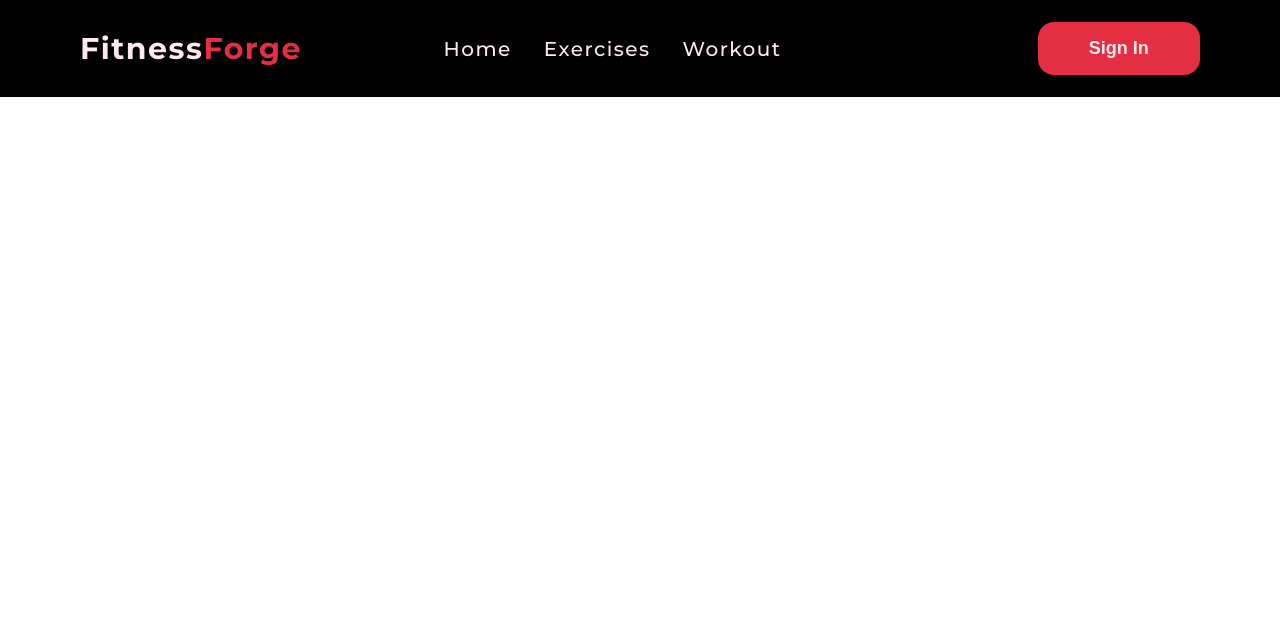
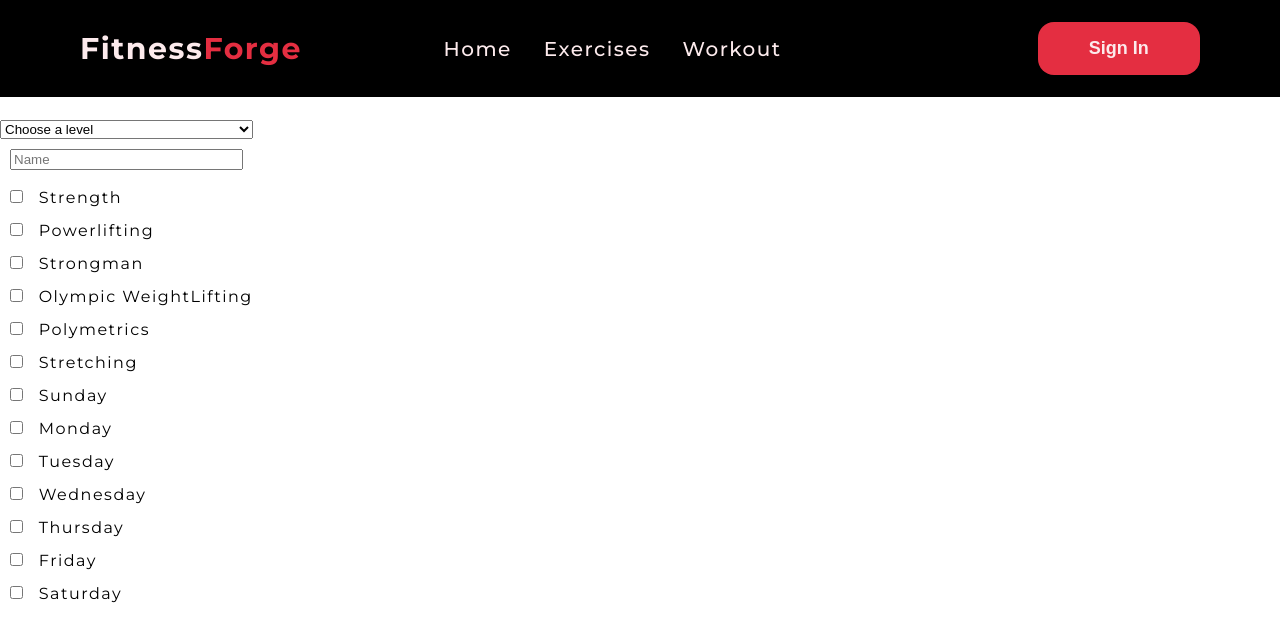
Before and after one commit to Karan2004xd/fitness-forge, a React (Create React App) app in the folder frontend/: page /workout/template in a window 1280 px wide. Shown: the top 640 px of the page. Built offline with nearby package versions, Linux system fonts and the light colour scheme; no server answers.

Commit message:
working on the workout page frontend

```diff
--- a/frontend/src/routes/template/template.component.tsx
+++ b/frontend/src/routes/template/template.component.tsx
@@ -1,6 +1,73 @@
+import './template.styles.css';
+
 const Template = () => {
   return (
-    <></>
+    <div className="main-container">
+      <form>
+
+        <select>
+          <option>Choose a level</option>
+          <option>Beginner</option>
+          <option>Intermediate</option>
+          <option>Expert</option>
+        </select>
+
+        <input type='text' placeholder={"Name"}/>
+
+        <label>
+          <input type='checkbox'/> Strength
+        </label>
+
+        <label>
+          <input type='checkbox'/> Powerlifting
+        </label>
+
+        <label>
+          <input type='checkbox'/> Strongman
+        </label>
+
+        <label>
+          <input type='checkbox'/> Olympic WeightLifting
+        </label>
+
+        <label>
+          <input type='checkbox'/> Polymetrics
+        </label>
+
+        <label>
+          <input type='checkbox'/> Stretching
+        </label>
+
+        <label>
+          <input type='checkbox'/> Sunday
+        </label>
+
+        <label>
+          <input type='checkbox'/> Monday
+        </label>
+
+        <label>
+          <input type='checkbox'/> Tuesday
+        </label>
+
+        <label>
+          <input type='checkbox'/> Wednesday
+        </label>
+
+        <label>
+          <input type='checkbox'/> Thursday
+        </label>
+
+        <label>
+          <input type='checkbox'/> Friday
+        </label>
+
+        <label>
+          <input type='checkbox'/> Saturday
+        </label>
+
+      </form>
+    </div>
   );
 }
 
--- /dev/null
+++ b/frontend/src/routes/template/template.styles.css
@@ -0,0 +1,14 @@
+.main-container form {
+  display: flex;
+  flex-direction: column;
+}
+
+input {
+  margin: 10px;
+}
+
+.main-container {
+  position: absolute;
+  top: 15%;
+  color: black;
+};
--- a/frontend/src/store/member/member.reducer.ts
+++ b/frontend/src/store/member/member.reducer.ts
@@ -96,6 +96,20 @@ const memberSlice = createSlice({
       state.error = action.payload;
       state.currentMember = null;
     },
+
+    refreshCurrentMemberStart: (state) => {
+      state.currentMember = null;
+      state.isAuthenticated = false;
+    },
+
+    refreshCurrentMemberSuccess: (state, action: PayloadAction<{ currentMember: Member }>) => {
+      state.currentMember = action.payload.currentMember;
+      state.isAuthenticated = true;
+    },
+
+    refreshCurrentMemberFailed: (state, action: PayloadAction<Object>) => {
+      state.error = action.payload;
+    }
   }
 });
 
@@ -115,7 +129,10 @@ export const {
   googleSignInFailed,
   getRefreshTokenStart,
   getRefreshTokenSuccess,
-  getRefreshTokenFailed
+  getRefreshTokenFailed,
+  refreshCurrentMemberStart,
+  refreshCurrentMemberFailed,
+  refreshCurrentMemberSuccess
 } = memberSlice.actions;
 
 export default memberSlice.reducer;
--- a/frontend/src/store/member/member.saga.ts
+++ b/frontend/src/store/member/member.saga.ts
@@ -1,4 +1,4 @@
-import { call, put, all, takeLatest } from "@redux-saga/core/effects";
+import { call, put, all, takeLatest, select } from "@redux-saga/core/effects";
 import { PayloadAction } from "@reduxjs/toolkit";
 import { AxiosResponse } from "axios";
 import { UserCredential } from "firebase/auth";
@@ -12,6 +12,9 @@ import {
   googleSignUpFailed,
   googleSignUpStart,
   googleSignUpSuccess,
+  refreshCurrentMemberFailed,
+  refreshCurrentMemberStart,
+  refreshCurrentMemberSuccess,
   signInFailed,
   signInStart,
   signInSuccess,
@@ -19,6 +22,7 @@ import {
   signUpStart,
   signUpSuccess
 } from "./member.reducer";
+import { selectCurrentMember } from "./member.selector";
 import { Member } from "./member.types";
 
 const signUpApi = async (path: string, member: Member | any) => {
@@ -170,6 +174,21 @@ function* googleSignIn() {
   }
 }
 
+function* refreshCurrentMember() {
+  const { id, accessToken } = yield select(selectCurrentMember);
+
+  try {
+    if (id && accessToken) {
+      const url = `${MEMBER_API_ROUTES.getMember}${id}`;
+      const response: AxiosResponse = yield call(makeGetRequest, url, { accessToken });
+
+      yield put(refreshCurrentMemberSuccess({currentMember: response.data}));
+    }
+  } catch (error: any) {
+    yield put(refreshCurrentMemberFailed(error.response.data));
+  }
+}
+
 export function* onSignUpStart() {
   yield takeLatest(signUpStart.type, signUp);
 }
@@ -186,10 +205,15 @@ export function* onSignInStart() {
   yield takeLatest(signInStart.type, signIn);
 }
 
+export function* onRefreshCurrentMemberStart() {
+  yield takeLatest(refreshCurrentMemberStart.type, refreshCurrentMember);
+}
+
 export function* memberSagas() {
   yield all([
     call(onSignUpStart),
     call(onGoogleSignUpStart),
-    call(onSignInStart)
+    call(onSignInStart),
+    call(onRefreshCurrentMemberStart)
   ]);
 }
--- a/frontend/src/store/workout/workout.saga.ts
+++ b/frontend/src/store/workout/workout.saga.ts
@@ -3,6 +3,7 @@ import { PayloadAction } from "@reduxjs/toolkit";
 import { AxiosResponse } from "axios";
 import { getRequestParamsUrl, makePostRequest } from "../../utils/api/api-calls.utils";
 import { WORKOUT_API_ROUTES } from "../../utils/api/api-routes.util";
+import { refreshCurrentMemberStart } from "../member/member.reducer";
 import { selectCurrentMember } from "../member/member.selector";
 import { createWorkoutFailed, createWorkoutStart, createWorkoutSuccess } from "./workout.reducer";
 import { Workout } from "./workout.types";
@@ -24,6 +25,7 @@ function* createWorkout(action: PayloadAction<{ workout: Workout }>) {
       );
 
       yield put(createWorkoutSuccess({ workout: response.data }));
+      yield put(refreshCurrentMemberStart());
     }
   } catch (error: any) {
     yield put(createWorkoutFailed(error.response.data));
```
